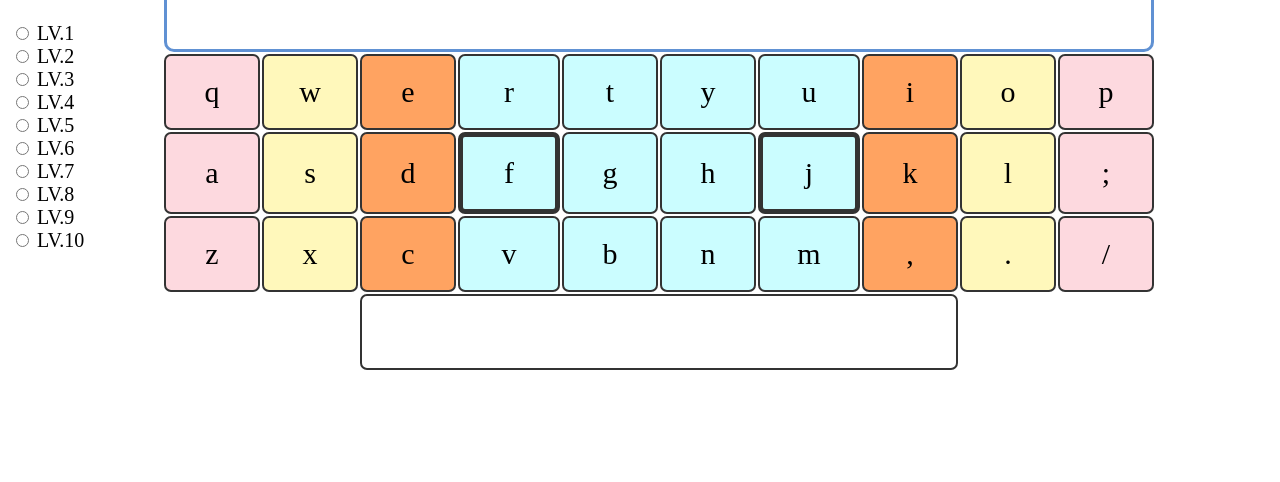
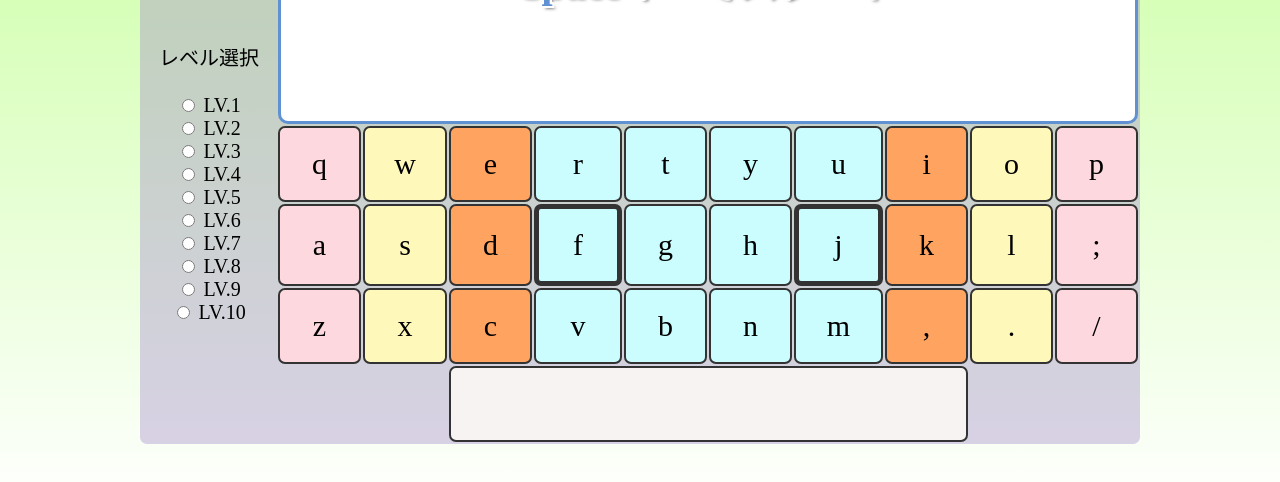
Before and after one commit to seida-19801025/seida-19801025.github.io, a plain HTML site: page index.html in a window 1280 px wide. Shown: the part 304-786 px from the top of the page. Drawn offline with Linux system fonts and the light colour scheme.

Commit message:
Update stylesheet.css

```diff
--- a/stylesheet.css
+++ b/stylesheet.css
@@ -7,6 +7,21 @@ class =>  .
 テーブルについて
 https://code-kitchen.dev/html/table/
 */
+body{
+  background:linear-gradient(#bfff8e, #fff);
+	height: 100vh;
+}
+
+.main {
+	position: absolute;
+  top: 10%;
+	left: 50%;
+	transform: translate(-50%);
+  text-align: center;
+	background: rgb(152 129 197 / 36%);
+  border-radius: 7px;
+	width: 1000px;
+}
 
 .menu {
   width: 150px;
@@ -22,7 +37,6 @@ https://code-kitchen.dev/html/table/
 }
 
 .testString {
-
   height: 300px;
   padding: 0.5em 1em;
   margin: 2em 0;
@@ -32,7 +46,6 @@ https://code-kitchen.dev/html/table/
   border: solid 3px #6091d3;
   border-radius: 10px;
   text-shadow: #fff 2px 0, #fff -2px 0, #fff 0 -2px, #fff 0 2px, #fff 2px 2px, #fff -2px 2px, #fff 2px -2px, #fff -2px -2px, #fff 1px 2px, #fff -1px 2px, #fff 1px -2px, #fff -1px -2px, #fff 2px 1px, #fff -2px 1px, #fff 2px -1px, #fff -2px -1px, rgba(0, 0, 0, .5) 3px 3px 3px;
-
   font-size: 40px;
 }
 
@@ -68,3 +81,7 @@ https://code-kitchen.dev/html/table/
 .cent {
   background-color: #cbfdff;
 }
+
+.space {
+  background-color: #f7f3f3;
+}
```
